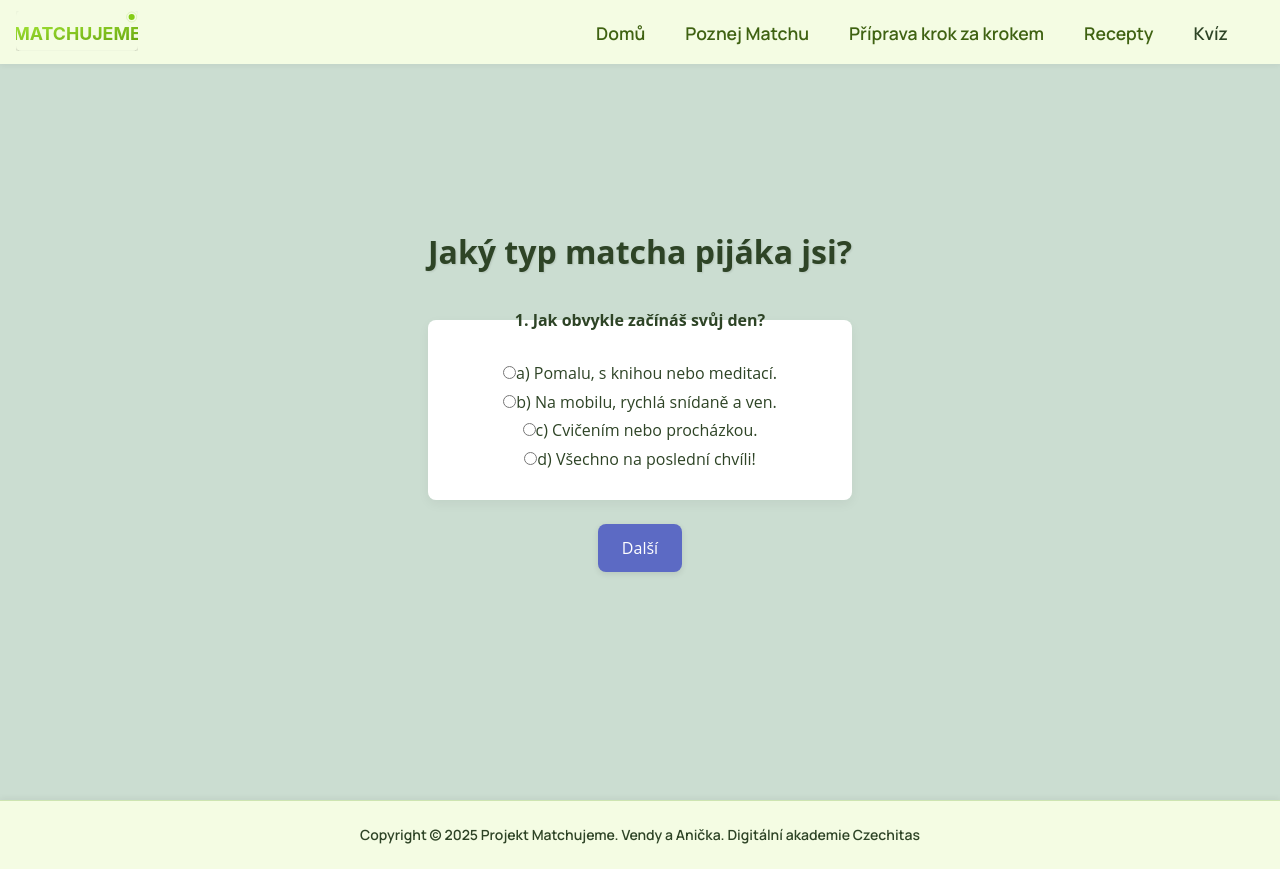
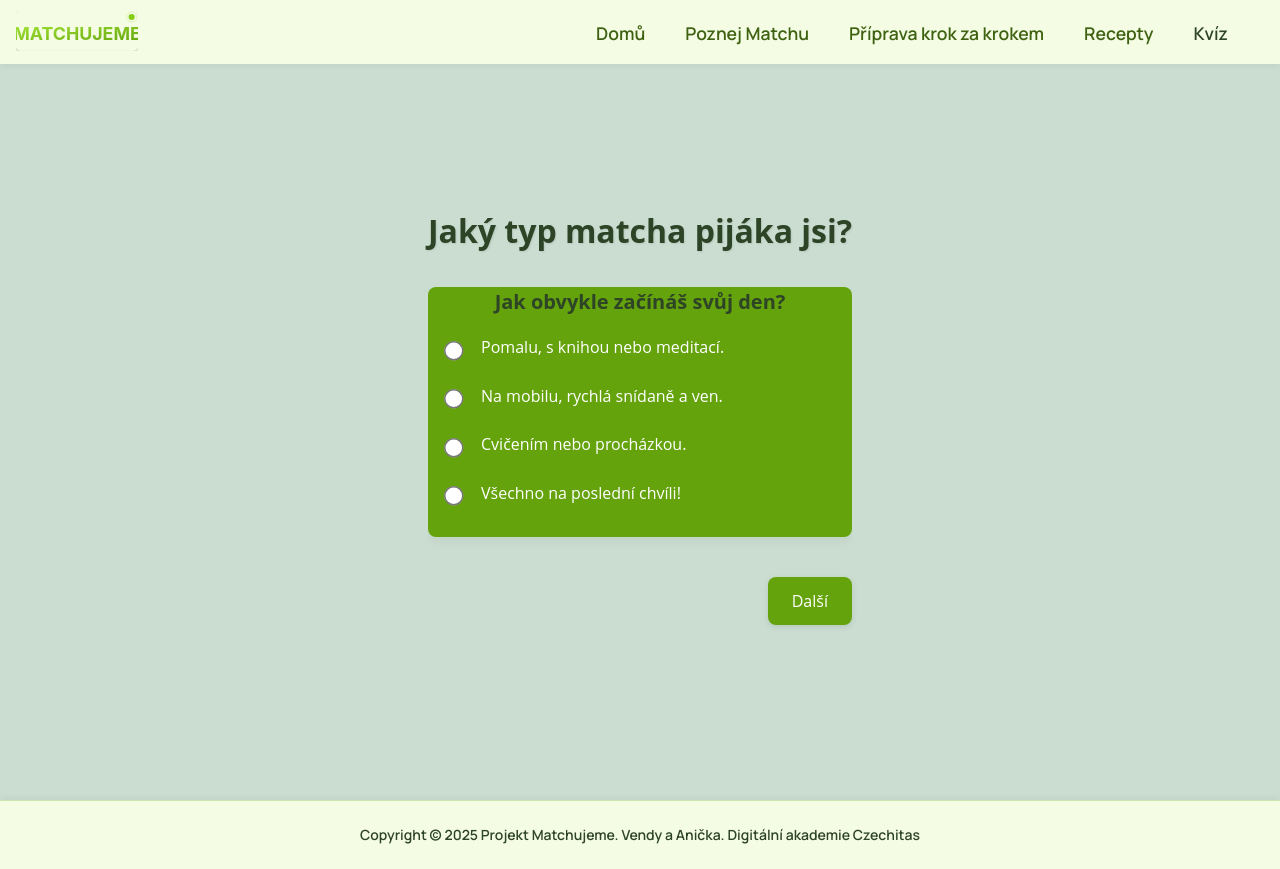
Before and after one commit to Anna-is-coding/matchujeme, a React (Vite) app: page /quiz in a window 1280 px wide. Built offline with nearby package versions, Linux system fonts and the light colour scheme.

Commit message:
Added card animation

```diff
--- a/package.json
+++ b/package.json
@@ -13,7 +13,8 @@
     "react": "^19.1.0",
     "react-dom": "^19.1.0",
     "react-router": "^7.6.1",
-    "react-router-dom": "^7.6.2"
+    "react-router-dom": "^7.6.2",
+    "react-transition-group": "^4.4.5"
   },
   "devDependencies": {
     "@tailwindcss/postcss": "^4.1.8",
--- a/src/pages/Quiz/quiz.css
+++ b/src/pages/Quiz/quiz.css
@@ -1,12 +1,10 @@
  :root {
-   --color-card: #ffffff;
-   --color-primary: #5c6ac4;
-   --color-primary-hover: #4a54a1;
    --color-text: #333333;
    --radius: 8px;
    --transition: 0.3s ease-in-out;
  }
 
+ /* Základní reset pro full-height centering */
  html,
  body {
    height: 100%;
@@ -33,35 +31,60 @@
  }
 
  .quiz-container {
-   max-width: 600px;
-   padding: 1rem;
+   max-width: 700px;
    margin: auto;
+   padding: 6rem 1rem 4rem;
  }
 
 
+ .question-block legend {
+   margin: -1.5rem 0 1rem;
+ }
+
+ .question-block legend strong {
+   display: block;
+   font-size: 1.25rem;
+   font-weight: bold;
+   margin-bottom: -10rem;
+ }
+
+
+
  .question-block {
-   background: var(--color-card);
+   position: relative;
+   background: var(--background-green);
+   height: 250px;
    border: none;
    border-radius: var(--radius);
    box-shadow: 0 4px 12px rgba(0, 0, 0, 0.05);
    margin-bottom: 1.5rem;
-   opacity: 0;
-   padding: 1.5rem;
-   transform: translateY(20px);
-   animation: fadeInUp var(--transition) forwards;
+   padding: 1.5rem 1rem 1.5rem;
+   display: flex;
+   flex-direction: column;
+   justify-content: space-between;
+
  }
 
- @keyframes fadeInUp {
-   to {
-     opacity: 1;
-     transform: translateY(0);
-   }
+
+ .option-label {
+   display: flex;
+   align-items: center;
+   justify-content: flex-start;
+   margin: 0.5rem 0;
+   cursor: pointer;
+   color: #fff
  }
 
- .option-label {
-   display: block;
-   margin: 0.3rem 0;
-   cursor: pointer;
+ .option-label input[type="radio"] {
+   /* Zelená výplň vybraného stavu */
+   accent-color: var(--background-green);
+   transform: scale(1.5);
+   margin-right: 1.5rem;
+
+   /* pro lepší plynulost v Safari/Chrome */
+   -webkit-transform: scale(1.5);
+   -webkit-transform-origin: 0 0;
+   transform-origin: 0 0;
  }
 
  .next-button,
@@ -75,19 +98,19 @@
  }
 
  .next-button {
-   background: var(--color-primary);
+   background: var(--background-green);
    box-shadow: 0 2px 6px rgba(0, 0, 0, 0.1);
    color: #fff;
  }
 
  .next-button:hover {
-   background: var(--color-primary-hover);
+   background: var(--background-green);
    transform: scale(1.05);
  }
 
 
  .submit-button {
-   background: var(--color-primary);
+   background: var(--background-green);
    color: #fff;
  }
 
@@ -97,3 +120,45 @@
    padding: 2rem;
    text-align: center;
  }
+
+ .card-wrapper {
+   position: relative;
+   width: 100%;
+   overflow: hidden;
+   perspective: 1200px;
+   height: 50%;
+ }
+
+ /* Page‐turn efekt */
+ .card-enter {
+   transform: rotateY(90deg);
+   opacity: 0.5;
+ }
+
+ /* animace vstupu do finální polohy */
+ .card-enter-active {
+   transform: rotateY(0deg);
+   opacity: 1;
+   transition: transform 500ms ease-in-out, opacity 500ms ease-in-out;
+ }
+
+ /* počáteční stav při odchodu */
+ .card-exit {
+   transform: rotateY(0deg);
+   opacity: 1;
+ }
+
+ /* animace odchodu doleva */
+ .card-exit-active {
+   transform: rotateY(-90deg);
+   opacity: 0.5;
+   transition: transform 500ms ease-in-out, opacity 500ms ease-in-out;
+ }
+
+
+ .card-wrapper+.next-button {
+   display: block;
+   /* aby margin-left fungoval */
+   margin: 1rem 0 0 auto;
+   /* 1rem odsazení od karty, vlevo automaticky vyplní prostor */
+ }
--- a/src/pages/Quiz/quiz.jsx
+++ b/src/pages/Quiz/quiz.jsx
@@ -1,4 +1,5 @@
-import { useState } from 'react';
+import { useState, useRef } from 'react';
+import { CSSTransition, SwitchTransition } from 'react-transition-group';
 import './quiz.css';
 
 export const Quiz = () => {
@@ -8,23 +9,23 @@ export const Quiz = () => {
       id: 1,
       text: 'Jak obvykle začínáš svůj den?',
       options: [
-        { label: 'a) Pomalu, s knihou nebo meditací.', value: 'zen' },
-        { label: 'b) Na mobilu, rychlá snídaně a ven.', value: 'influencer' },
-        { label: 'c) Cvičením nebo procházkou.', value: 'zdravy' },
-        { label: 'd) Všechno na poslední chvíli!', value: 'kofein' },
+        { label: ' Pomalu, s knihou nebo meditací.', value: 'zen' },
+        { label: ' Na mobilu, rychlá snídaně a ven.', value: 'influencer' },
+        { label: ' Cvičením nebo procházkou.', value: 'zdravy' },
+        { label: ' Všechno na poslední chvíli!', value: 'kofein' },
       ],
     },
     {
       id: 2,
       text: 'Co tě na matche nejvíc láká?',
       options: [
-        { label: 'a) Její klidná energie a tradice.', value: 'zen' },
+        { label: ' Její klidná energie a tradice.', value: 'zen' },
         {
-          label: 'b) Že je to trend a vypadá dobře na Instagramu.',
+          label: ' Že je to trend a vypadá dobře na Instagramu.',
           value: 'influencer',
         },
-        { label: 'c) Přírodní složení a zdravotní benefity.', value: 'zdravy' },
-        { label: 'd) Potřebuji prostě něco, co mě probudí.', value: 'kofein' },
+        { label: ' Přírodní složení a zdravotní benefity.', value: 'zdravy' },
+        { label: ' Potřebuji prostě něco, co mě probudí.', value: 'kofein' },
       ],
     },
     {
@@ -32,21 +33,21 @@ export const Quiz = () => {
       text: 'Kdy nejraději popíjíš matchu?',
       options: [
         {
-          label: 'a) Při tiché rituální ceremonii hned po probuzení.',
+          label: ' Při tiché rituální ceremonii hned po probuzení.',
           value: 'zen',
         },
         {
           label:
-            'b) V odpoledních hodinách v kavárně, kde fotím pro své sledující.',
+            ' V odpoledních hodinách v kavárně, kde fotím pro své sledující.',
           value: 'influencer',
         },
         {
-          label: 'c) Po ranním cvičení jako součást svého zdravého režimu.',
+          label: ' Po ranním cvičení jako součást svého zdravého režimu.',
           value: 'zdravy',
         },
         {
           label:
-            'd) Ráno těsně před odchodem do práce, když potřebuji rychlý boost.',
+            ' Ráno těsně před odchodem do práce, když potřebuji rychlý boost.',
           value: 'kofein',
         },
       ],
@@ -57,22 +58,22 @@ export const Quiz = () => {
       options: [
         {
           label:
-            'a) Tradičně, s bambusovou miskou (chawan) a metličkou (chasen).',
+            ' Tradičně, s bambusovou miskou (chawan) a metličkou (chasen).',
           value: 'zen',
         },
         {
           label:
-            'b) Stylově v instagram-friendly šejku nebo s latte art, aby to vypadalo skvěle.',
+            ' Stylově v instagram-friendly šejku nebo s latte art, aby to vypadalo skvěle.',
           value: 'influencer',
         },
         {
           label:
-            'c) Smíchám ji do zeleného smoothie, bowl nebo přidám proteinový prášek.',
+            ' Smíchám ji do zeleného smoothie, bowl nebo přidám proteinový prášek.',
           value: 'zdravy',
         },
         {
           label:
-            'd) Kupuji si ji hotovou „to-go“ v kelímku, abych ji mohl/a pít cestou.',
+            ' Kupuji si ji hotovou „to-go“ v kelímku, abych ji mohl/a pít cestou.',
           value: 'kofein',
         },
       ],
@@ -81,10 +82,10 @@ export const Quiz = () => {
       id: 5,
       text: 'Co je podle tebe ideální místo na matcha chvíli?',
       options: [
-        { label: 'a) Doma v tichu.', value: 'zen' },
-        { label: 'b) V kavárně s designem.', value: 'influencer' },
-        { label: 'c) Na výletě nebo v parku.', value: 'zdravy' },
-        { label: 'd) Kdekoli, hlavně rychle.', value: 'kofein' },
+        { label: ' Doma v tichu.', value: 'zen' },
+        { label: ' V kavárně s designem.', value: 'influencer' },
+        { label: ' Na výletě nebo v parku.', value: 'zdravy' },
+        { label: ' Kdekoli, hlavně rychle.', value: 'kofein' },
       ],
     },
   ];
@@ -121,6 +122,7 @@ export const Quiz = () => {
   const [selectedOption, setSelectedOption] = useState('');
   const [answers, setAnswers] = useState({});
   const [resultKeys, setResultKeys] = useState([]);
+  const nodeRef = useRef(null);
 
   // Po kliknutí na Další
   const handleNext = () => {
@@ -193,11 +195,19 @@ export const Quiz = () => {
     <section className="quiz-section">
       <div className="quiz-container">
         <h1 className="quiz-title">Jaký typ matcha pijáka jsi?</h1>
-        <fieldset className="question-block">
+        <div className="card-wrapper">
+          <SwitchTransition mode="out-in">
+            <CSSTransition
+              key={currentIndex}
+              classNames="card"
+              timeout={500}
+              nodeRef={nodeRef}
+              mountOnEnter
+              unmountOnExit
+            >
+              <fieldset ref={nodeRef} className="question-block">
                 <legend>
-            <strong>
-              {currentQuestion.id}. {currentQuestion.text}
-            </strong>
+                  <strong>{currentQuestion.text}</strong>
                 </legend>
                 {currentQuestion.options.map((opt) => (
                   <label key={opt.value} className="option-label">
@@ -212,6 +222,10 @@ export const Quiz = () => {
                   </label>
                 ))}
               </fieldset>
+            </CSSTransition>
+          </SwitchTransition>
+        </div>
+
         <button onClick={handleNext} className="next-button">
           {currentIndex < questions.length - 1 ? 'Další' : 'Dokončit'}
         </button>
@@ -219,3 +233,30 @@ export const Quiz = () => {
     </section>
   );
 };
+
+// --------------------------------------
+// Původní varianta
+//         <fieldset className="question-block">
+//           <legend>
+//             <strong>{currentQuestion.text}</strong>
+//           </legend>
+//           {currentQuestion.options.map((opt) => (
+//             <label key={opt.value} className="option-label">
+//               <input
+//                 type="radio"
+//                 name={`question_${currentQuestion.id}`}
+//                 value={opt.value}
+//                 checked={selectedOption === opt.value}
+//                 onChange={() => setSelectedOption(opt.value)}
+//               />
+//               {opt.label}
+//             </label>
+//           ))}
+//         </fieldset>
+//         <button onClick={handleNext} className="next-button">
+//           {currentIndex < questions.length - 1 ? 'Další' : 'Dokončit'}
+//         </button>
+//       </div>
+//     </section>
+//   );
+// };
```
Also changed, not shown: 1 other file (tests, documents, lock files or other folders). Lines whose indentation alone changed are shown as unchanged.
